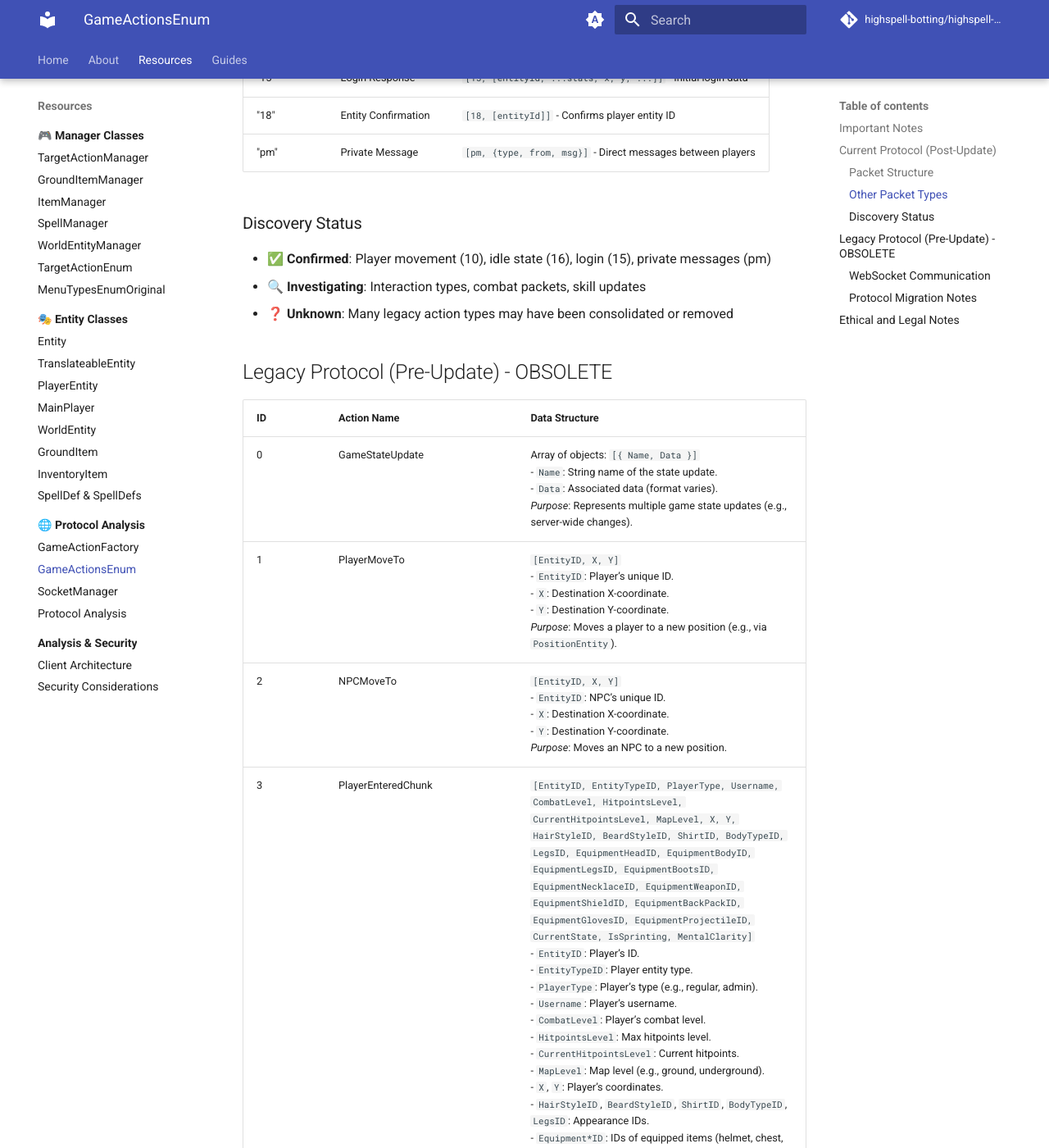
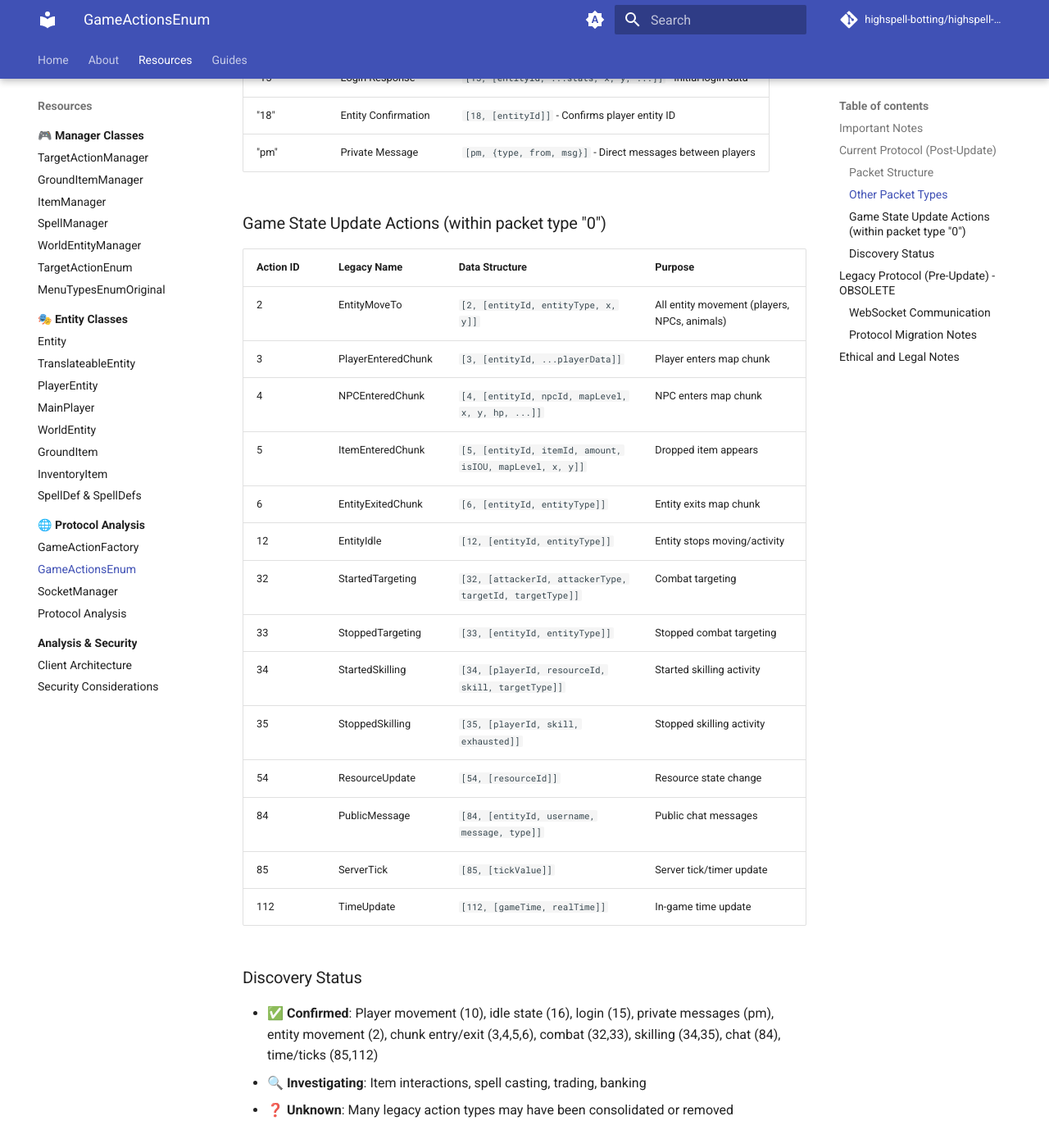
Before and after one commit to highspell-botting/highspell-botting.github.io, an MkDocs documentation site: the page built from docs/resources/protocol/game-websocket.md, in a window 1280 px wide and 1400 px high, scrolled down 1106 px. Shown: the whole window at 82% size. Built offline with MkDocs 1.6.1 and Material for MkDocs 9.7.7, drawn with Linux system fonts in a browser that asks for light colours; comment, search, counter and statistics services are not loaded; the version menu is left out.

Commit message:
doc: game-websocket.md updates for skilling and packet type 0

```diff
--- a/docs/resources/protocol/game-websocket.md
+++ b/docs/resources/protocol/game-websocket.md
@@ -29,9 +29,27 @@ All player actions now use packet type `"1"` with format: `42["1", [ActionType,
 | "18" | Entity Confirmation | `[18, [entityId]]` - Confirms player entity ID |
 | "pm" | Private Message | `[pm, {type, from, msg}]` - Direct messages between players |
 
+### Game State Update Actions (within packet type "0")
+| Action ID | Legacy Name | Data Structure | Purpose |
+| --- | --- | --- | --- |
+| 2 | EntityMoveTo | `[2, [entityId, entityType, x, y]]` | All entity movement (players, NPCs, animals) |
+| 3 | PlayerEnteredChunk | `[3, [entityId, ...playerData]]` | Player enters map chunk |
+| 4 | NPCEnteredChunk | `[4, [entityId, npcId, mapLevel, x, y, hp, ...]]` | NPC enters map chunk |
+| 5 | ItemEnteredChunk | `[5, [entityId, itemId, amount, isIOU, mapLevel, x, y]]` | Dropped item appears |
+| 6 | EntityExitedChunk | `[6, [entityId, entityType]]` | Entity exits map chunk |
+| 12 | EntityIdle | `[12, [entityId, entityType]]` | Entity stops moving/activity |
+| 32 | StartedTargeting | `[32, [attackerId, attackerType, targetId, targetType]]` | Combat targeting |
+| 33 | StoppedTargeting | `[33, [entityId, entityType]]` | Stopped combat targeting |
+| 34 | StartedSkilling | `[34, [playerId, resourceId, skill, targetType]]` | Started skilling activity |
+| 35 | StoppedSkilling | `[35, [playerId, skill, exhausted]]` | Stopped skilling activity |
+| 54 | ResourceUpdate | `[54, [resourceId]]` | Resource state change |
+| 84 | PublicMessage | `[84, [entityId, username, message, type]]` | Public chat messages |
+| 85 | ServerTick | `[85, [tickValue]]` | Server tick/timer update |
+| 112 | TimeUpdate | `[112, [gameTime, realTime]]` | In-game time update |
+
 ### Discovery Status
-- ✅ **Confirmed**: Player movement (10), idle state (16), login (15), private messages (pm)
-- 🔍 **Investigating**: Interaction types, combat packets, skill updates
+- ✅ **Confirmed**: Player movement (10), idle state (16), login (15), private messages (pm), entity movement (2), chunk entry/exit (3,4,5,6), combat (32,33), skilling (34,35), chat (84), time/ticks (85,112)
+- 🔍 **Investigating**: Item interactions, spell casting, trading, banking
 - ❓ **Unknown**: Many legacy action types may have been consolidated or removed
 
 ## Legacy Protocol (Pre-Update) - OBSOLETE
```
